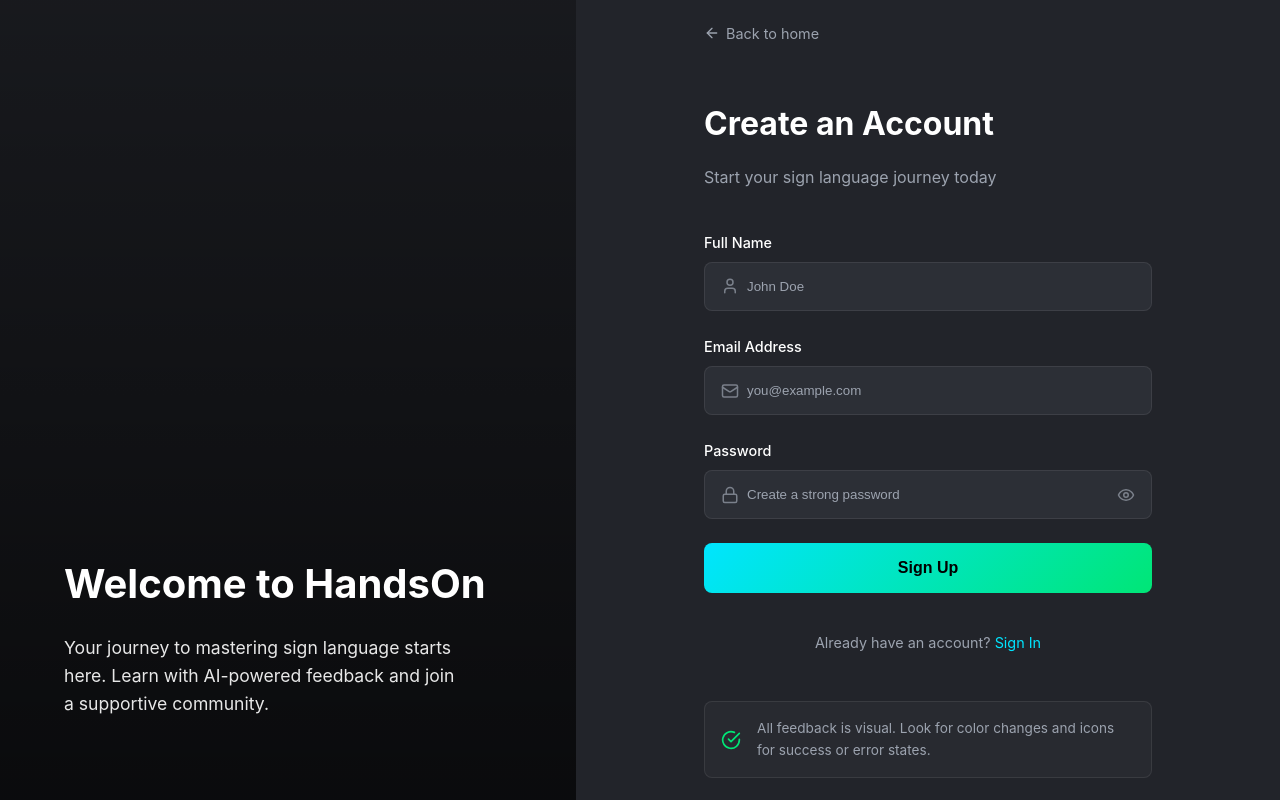
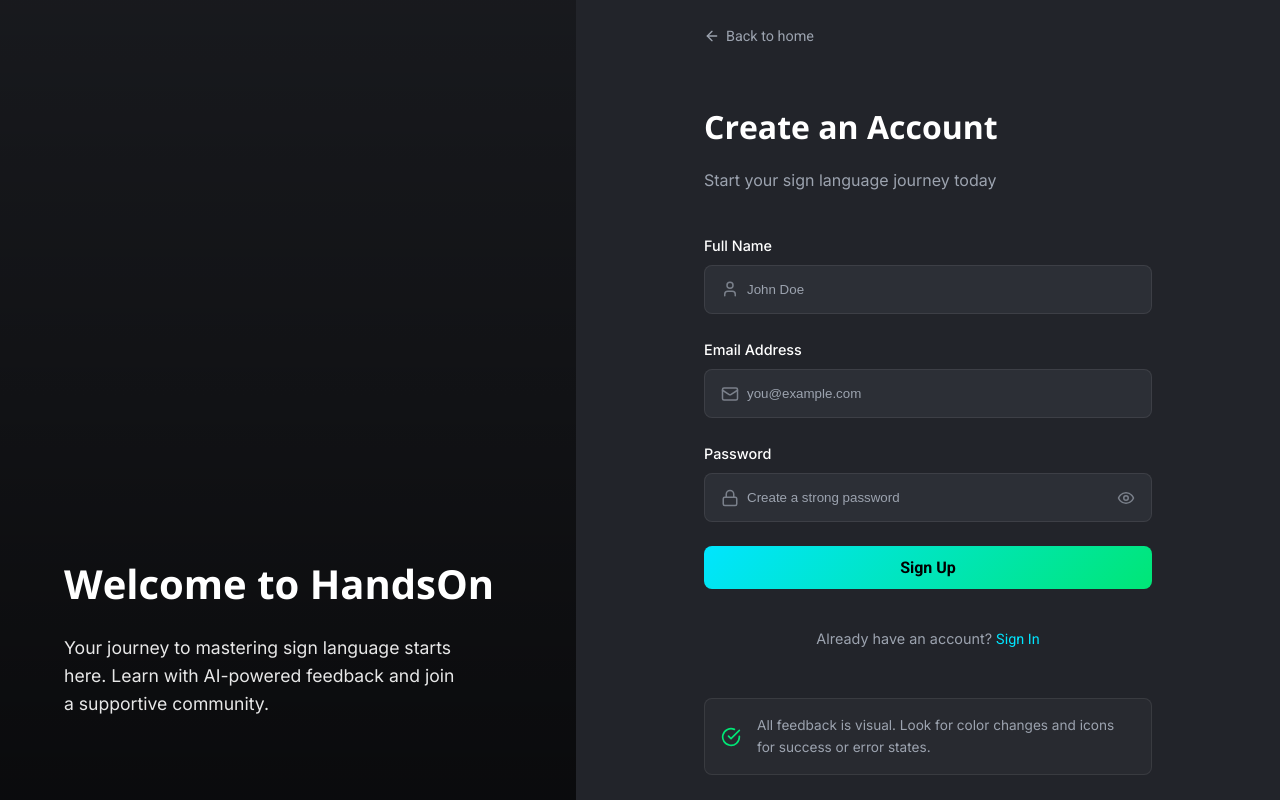
Before and after one commit to ryrylleee/HandsOn, a plain HTML site: page signup.html in a window 1280 px wide. Drawn offline with nearby package versions, Linux system fonts and the light colour scheme.

Commit message:
edit landing page

```diff
--- a/signup.html
+++ b/signup.html
@@ -4,7 +4,7 @@
     <meta charset="UTF-8">
     <meta name="viewport" content="width=device-width, initial-scale=1.0">
     <title>Sign Up - HandsOn</title>
-    <link rel="stylesheet" href="css/style.css">
+    <link rel="stylesheet" href="css/auth.css">
 </head>
 <body class="auth-layout">
     <div class="auth-container">
```
